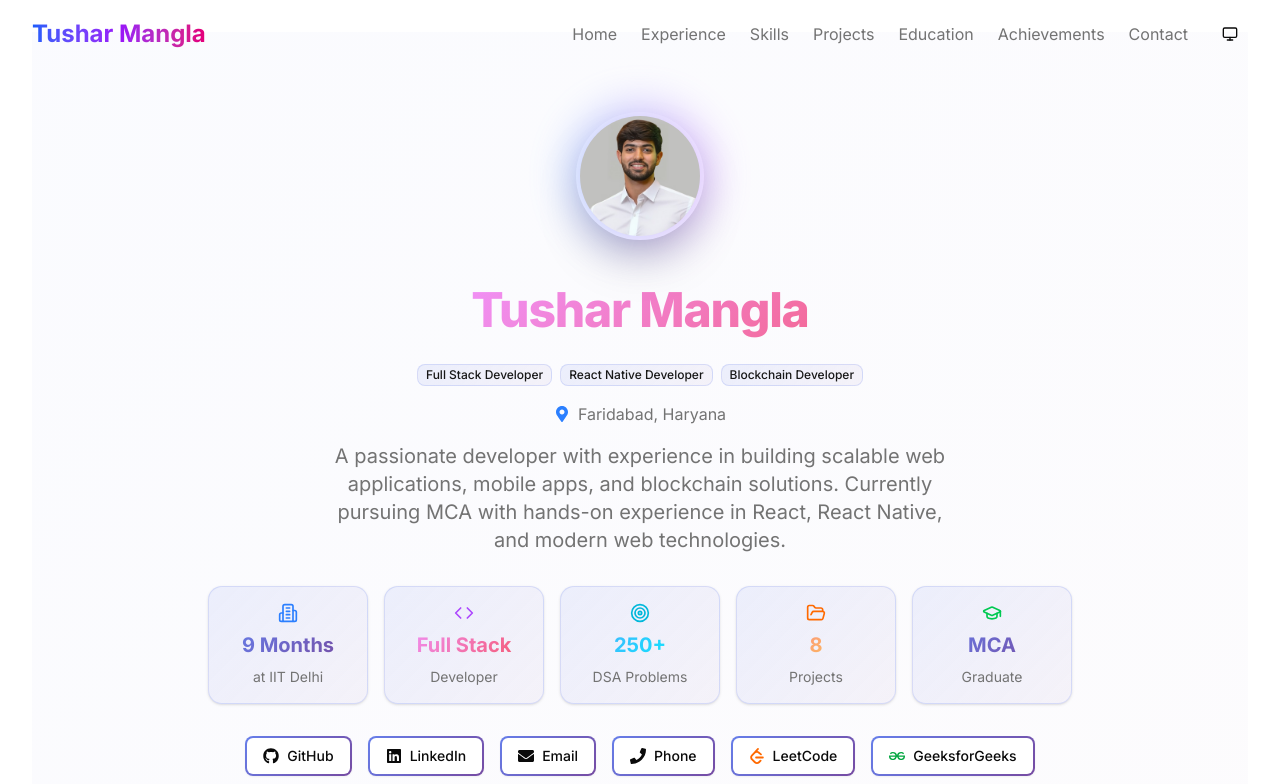
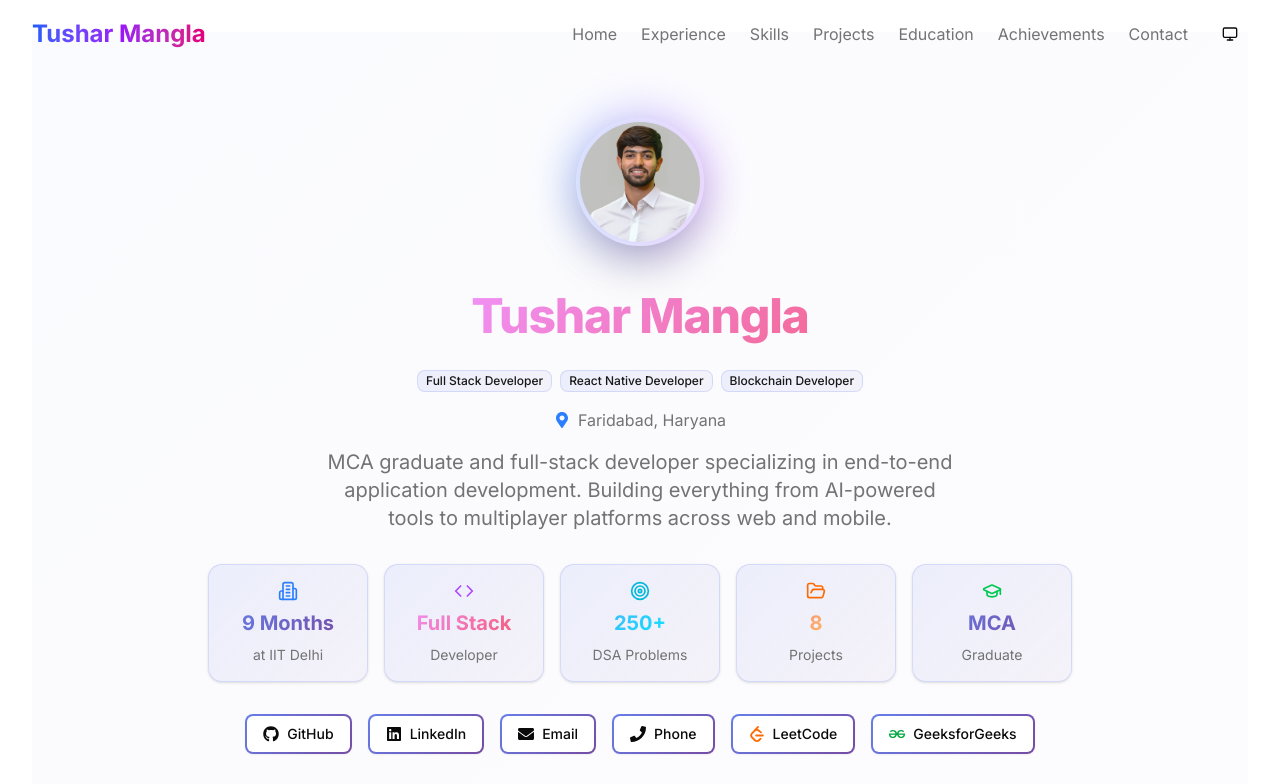
Before and after one commit to tusharmangla19/portfolio, a Next.js app: page / in a window 1280 px wide. Shown: the top 784 px of the page. Built offline with nearby package versions, Linux system fonts and the light colour scheme.

Commit message:
about update

```diff
--- a/src/components/sections/HeroSection.tsx
+++ b/src/components/sections/HeroSection.tsx
@@ -148,9 +148,7 @@ export function HeroSection() {
               transition={{ duration: 0.5, delay: 0.5 }}
               className="text-base sm:text-lg md:text-xl text-muted-foreground max-w-2xl mx-auto px-4"
             >
-              A passionate developer with experience in building scalable web applications,
-              mobile apps, and blockchain solutions. Currently pursuing MCA with hands-on
-              experience in React, React Native, and modern web technologies.
+             MCA graduate and full-stack developer specializing in end-to-end application development. Building everything from AI-powered tools to multiplayer platforms across web and mobile.
             </motion.p>
           </div>
 
```
